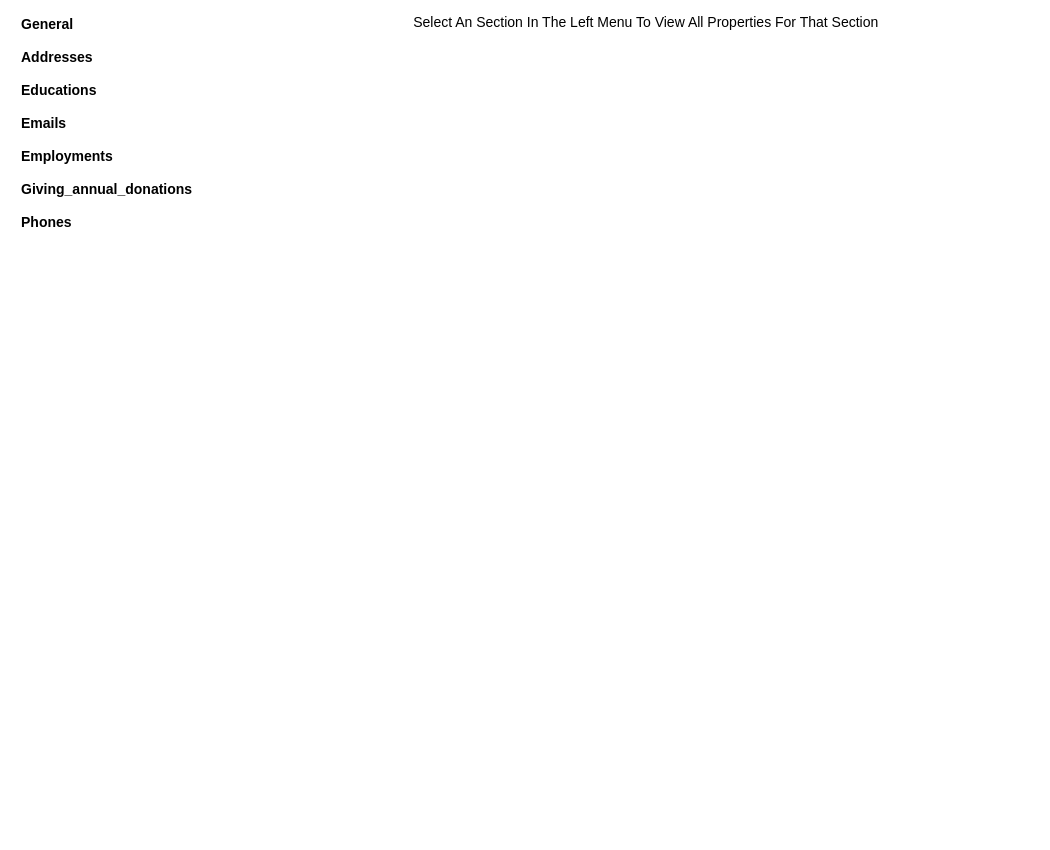
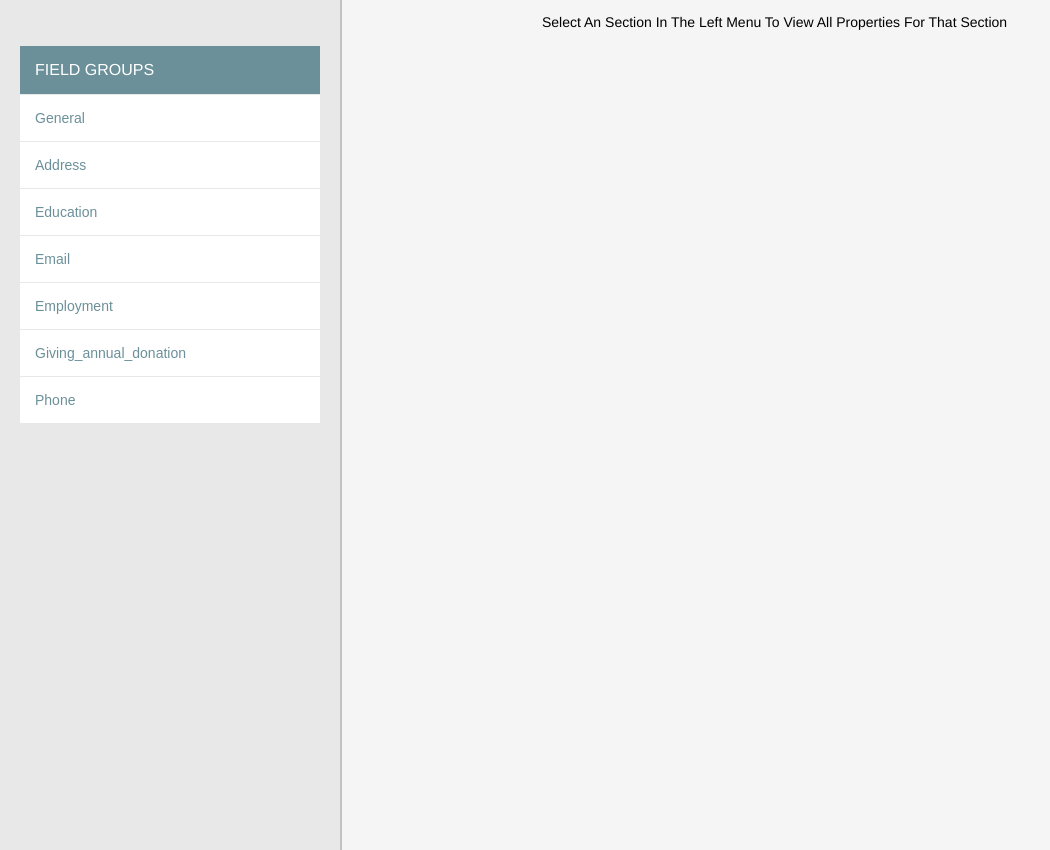
Before and after one commit to ExplosiveHippo/codingChallenge, a React (Create React App) app: page / in a window 1280 px wide. Shown: the whole page, without its empty margins (0-1050 px from the left). Before the commit the page ends 800 px from the top, so only its background shows below. Built offline with nearby package versions, Linux system fonts and the light colour scheme.

Commit message:
adding sass support, symantic html and sidebar styling

```diff
--- a/package.json
+++ b/package.json
@@ -3,6 +3,7 @@
   "version": "0.1.0",
   "private": true,
   "dependencies": {
+    "node-sass-chokidar": "0.0.3",
     "react": "^15.6.1",
     "react-dom": "^15.6.1",
     "react-redux": "^5.0.6",
@@ -13,6 +14,8 @@
     "start": "react-scripts start",
     "build": "react-scripts build",
     "test": "react-scripts test --env=jsdom",
-    "eject": "react-scripts eject"
+    "eject": "react-scripts eject",
+    "build-css": "node-sass-chokidar src/ -o src/",
+    "watch-css": "npm run build-css && node-sass-chokidar src/ -o src/ --watch --recursive"
   }
 }
--- a/src/components/main_section.js
+++ b/src/components/main_section.js
@@ -17,6 +17,7 @@ class MainSection extends Component{
 				<div key={item.id} id={'id' + item.id} className="detailItem">
 					<h2>{item.name}</h2>
 					<p>Type: {item.data_type}</p>
+					<p>Usage</p>
 					<ul>
 						{this.renderAppKeys(item.app_keys)}
 					</ul>
@@ -30,15 +31,15 @@ class MainSection extends Component{
 	render() {
 		if(this.props.content.length > 0){
 			return(
-				<div className="mainSection">
+				<main className="mainSection">
 					{this.renderContentArea()}
-				</div>
+				</main>
 			);
 		}else{
 			return(
-				<div className="mainSection">
+				<main className="mainSection">
 					<p>Select an section in the left menu to view all properties for that section</p>
-				</div>
+				</main>
 			)
 		}
 
--- a/src/components/side_nav.js
+++ b/src/components/side_nav.js
@@ -48,7 +48,7 @@ class SideNav extends Component {
 					<div key={menuNode.id}>
 
 						<button className='sectionParent' id={'id' + menuNode.id} onClick={(event) =>
-							this.sectionSelect(event.target,menuNode.id)}>{menuNode.name}</button>
+							this.sectionSelect(event.target,menuNode.id)}>{menuNode.containing_object.name}</button>
 
 						<div className='subNav'>
 							{this.renderSubNav(menuNode.containing_object.properties)}
@@ -70,7 +70,8 @@ class SideNav extends Component {
 	render() {
 		if(this.props.menu.length > 0){
 			return (
-				<div className='sideMenu'>
+				<aside className='sideMenu'>
+					<h3>Field Groups</h3>
 
 					<button className='sectionParent'>General</button>
 
@@ -80,7 +81,7 @@ class SideNav extends Component {
 
 					{this.renderSections()}
 
-				</div>
+				</aside>
 			)
 		}else return <div>Loading...</div>
 
--- a/src/index.css
+++ b/src/index.css
@@ -1,54 +1,58 @@
 body {
   margin: 0;
   padding: 0;
-  font-family: sans-serif;
-}
+  font-family: helvetica;
+  background-color: #f5f5f5; }
 
-button {
+.App {
+  display: flex;
+  text-transform: capitalize; }
+  .App h2 {
+    font-size: 18px; }
+  .App p, .App li {
+    font-size: 14px; }
+  .App .sideMenu {
+    width: 300px;
+    min-height: 100vh;
+    height: 100%;
+    padding: 30px 20px 20px;
+    background-color: #e8e8e8;
+    border-right: 2px solid #c2c2c2; }
+    .App .sideMenu h3 {
+      color: #FFFFFF;
+      background-color: #6b9099;
+      padding: 15px;
+      margin-bottom: 0;
+      font-weight: 300;
+      text-transform: uppercase;
+      font-size: 16px; }
+    .App .sideMenu button {
+      width: 100%;
+      text-transform: capitalize;
       display: block;
-	margin: 15px 15px;
       background-color: #FFFFFF;
+      color: #6b9099;
       border: none;
       cursor: pointer;
       min-width: 100px;
       text-align: left;
       font-size: 14px;
-}
-
-button:hover {
+      padding: 15px;
+      font-weight: 500; }
+      .App .sideMenu button:hover {
+        text-decoration: underline; }
+    .App .sideMenu .subNav {
+      display: none; }
+      .App .sideMenu .subNav button {
+        padding: 10px 25px 10px; }
+    .App .sideMenu .active + .subNav {
+      display: block; }
+    .App .sideMenu .sectionParent {
+      border-top: 1px solid #e8e8e8;
+      color: #6b9099; }
+      .App .sideMenu .sectionParent.active {
+        color: #535156;
         text-decoration: underline;
-}
-
-h2 {
-	font-size: 18px;
-}
-
-p, li {
-	font-size: 14px;
-}
-
-.App {
-	display: flex;
-	text-transform: capitalize;
-}
-
-.sideMenu button {
-	text-transform: capitalize;
-}
-
-.subNav {
-	display: none;
-	margin-left: 10px;
-}
-
-.active + .subNav {
-	display: block;
-}
-
-.sectionParent {
-	font-weight: 700;
-}
-
-.mainSection {
-	margin-left: 200px;
-}
+        font-weight: bold; }
+  .App .mainSection {
+    margin-left: 200px; }
--- /dev/null
+++ b/src/index.scss
@@ -0,0 +1,97 @@
+$white: #FFFFFF;
+$light_grey: #f5f5f5;
+$grey: #e8e8e8;
+$dark_grey: #535156;
+$teal: #6b9099;
+
+
+body {
+  margin: 0;
+  padding: 0;
+  font-family: helvetica;
+  background-color: $light_grey;
+
+}
+
+.App {
+	display: flex;
+	text-transform: capitalize;
+
+
+	h2 {
+		font-size: 18px;
+	}
+
+	p, li {
+		font-size: 14px;
+	}
+
+	// SIDE NAV STYLES
+
+	.sideMenu {
+		width: 300px;
+		min-height: 100vh;
+		height: 100%;
+		padding: 30px 20px 20px;
+		background-color: $grey;
+		border-right: 2px solid darken($grey,15%);
+
+		h3{
+			color: $white;
+			background-color: $teal;
+			padding: 15px;
+			margin-bottom: 0;
+			font-weight: 300;
+			text-transform: uppercase;
+			font-size: 16px;
+		}
+
+		button{
+			width: 100%;
+			text-transform: capitalize;
+			display: block;
+			background-color: $white;
+			color: $teal;
+			border: none;
+			cursor: pointer;
+			min-width: 100px;
+			text-align: left;
+			font-size: 14px;
+			padding: 15px;
+			font-weight: 500;
+
+			&:hover{
+				text-decoration: underline;
+			}
+		}
+
+		.subNav {
+			display: none;
+			button{
+				padding: 10px 25px 10px;
+			}
+		}
+
+		.active{
+			 + .subNav {
+				display: block;
+			}
+		}
+
+		.sectionParent {
+			border-top: 1px solid $grey;
+			color: $teal;
+			&.active{
+				color: $dark_grey;
+				text-decoration: underline;
+				font-weight: bold;
+			}
+		}
+	}
+
+
+	// MAIN SECTION STYLES
+	.mainSection {
+		margin-left: 200px;
+	}
+}
```
Lines whose indentation alone changed are shown as unchanged.
